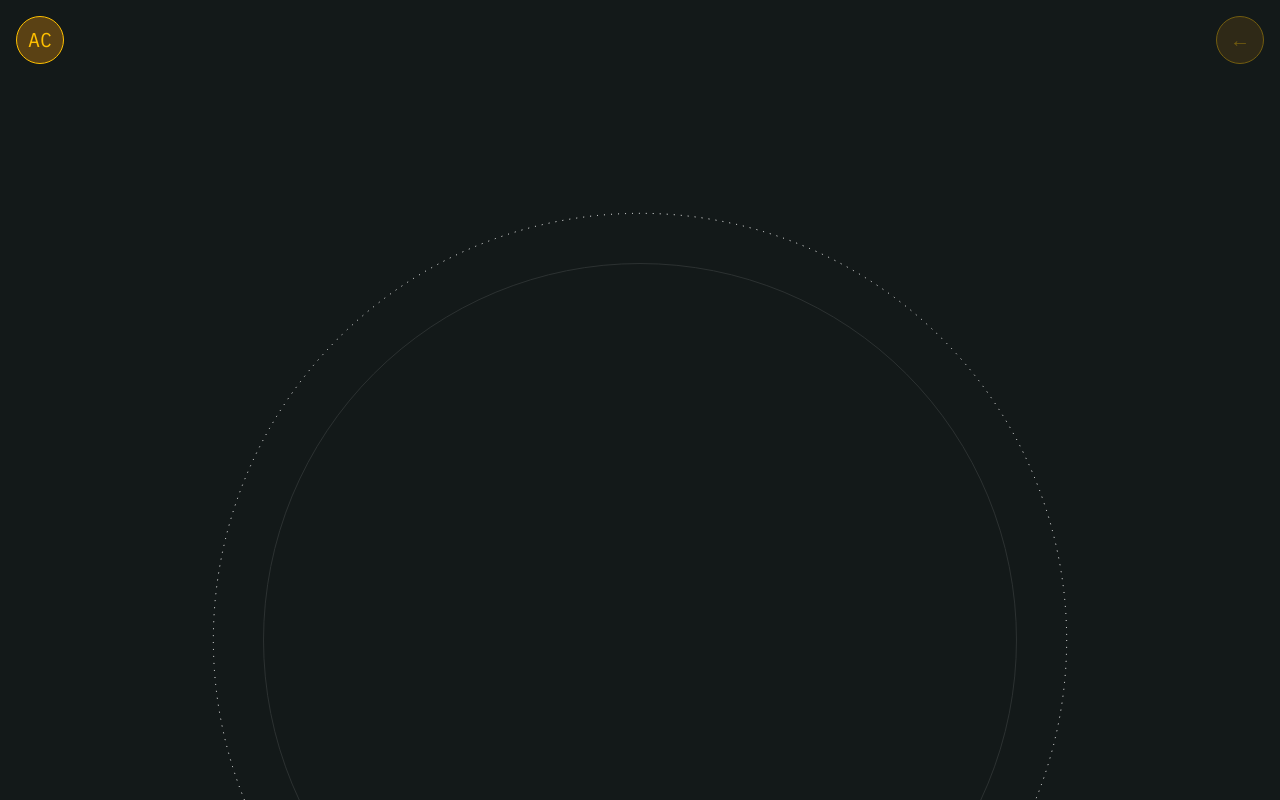
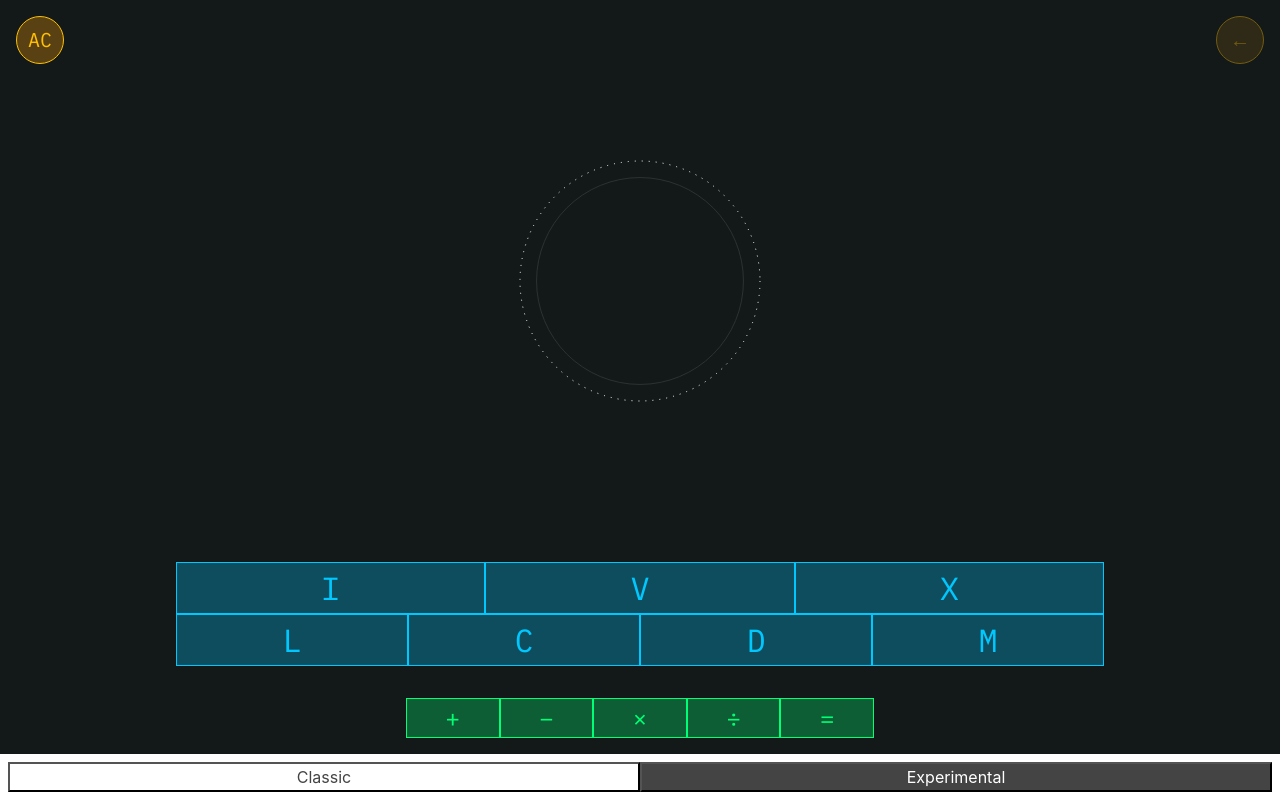
Before and after one commit to yoonslee/roman-numeral-calculator, a React (Create React App) app: page / in a window 1280 px wide. Shown: the top 800 px of the page. Built offline with nearby package versions, Linux system fonts and the light colour scheme.

Commit message:
enhance svg code

```diff
--- a/src/App.js
+++ b/src/App.js
@@ -811,24 +811,31 @@ function App() {
 
   // EXPERIMENTAL THEME
   if (theme === THEMES_KEYS.EXPERIMENTAL) {
+    const maxHeight = 300;
+    const height = width > maxHeight ? maxHeight : width;
+    const r1 = maxHeight / 2.5;
+    const r2 = maxHeight / 2.9;
+    const cx = width / 2;
+    const cy = height / 2;
+
+    const stroke = hasError
+      ? "#ffc000"
+      : !previousOperation
+      ? "white"
+      : "#00ff74";
+
     return (
       <RootContainer>
         <ExperimentalInnerContainer>
           <ExperimentalInputContainer>
-            <svg width={width} height={width}>
+            <svg width={width} height={height}>
               <circle
-                cx={width / 2}
-                cy={width / 2}
-                r={width / 3}
+                cx={cx}
+                cy={cy}
+                r={r1}
                 strokeDasharray="1,6"
                 strokeWidth={1}
-                stroke={
-                  hasError
-                    ? "#ffc000"
-                    : !previousOperation
-                    ? "white"
-                    : "#00ff74"
-                }
+                stroke={stroke}
                 fill="transparent"
               >
                 {!previousOperation && (
@@ -839,24 +846,16 @@ function App() {
                     to={10}
                     dur="4s"
                     repeatCount="indefinite"
-                    // fill="freeze"
                   />
                 )}
               </circle>
 
               <circle
-                cx={width / 2}
-                cy={width / 2}
-                r={width / 3.4}
-                // strokeDasharray="1,6"
+                cx={cx}
+                cy={cy}
+                r={r2}
                 strokeWidth={1}
-                stroke={
-                  hasError
-                    ? "#ffc000"
-                    : !previousOperation
-                    ? "white"
-                    : "#00ff74"
-                }
+                stroke={stroke}
                 fill="transparent"
                 opacity={!previousOperation ? 0.1 : 1}
               >
@@ -868,7 +867,6 @@ function App() {
                     to={0.3}
                     dur="4s"
                     repeatCount="indefinite"
-                    // fill="freeze"
                   />
                 )}
               </circle>
```
